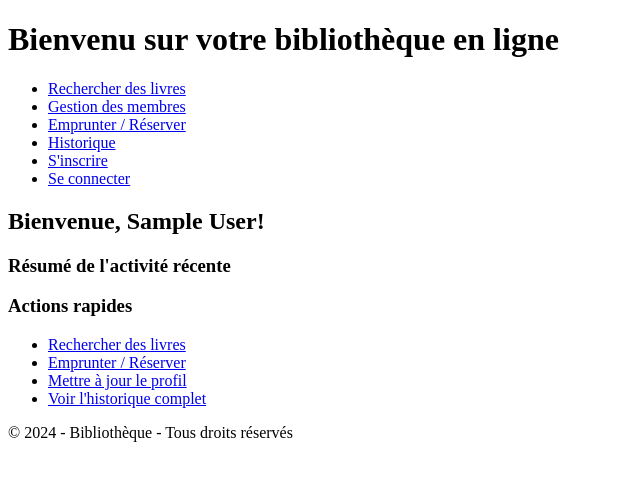
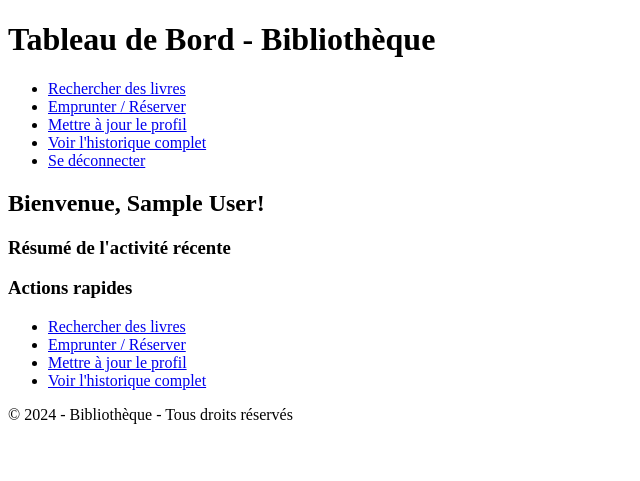
Before and after one commit to El-Nehmo/Managing-Web-Application-Library, a PHP site: page /dashboard.php in a window 1280 px wide. Shown: the top 481 px of the page, without its empty margins (0-640 px from the left). Run offline with PHP 8.4, Linux system fonts and the light colour scheme; the visitor is signed in with stand-in values (Sample User, id 1); data that the repository does not hold is empty.

Commit message:
Update dashboard.php
removed the include header.php and $title to put back the doctype section and the header

```diff
--- a/php/dashboard.php
+++ b/php/dashboard.php
@@ -22,8 +22,6 @@ $stmt_history->execute([$user_id]);
 $recent_history = $stmt_history->fetchAll(PDO::FETCH_ASSOC);
 ?>
 
-
-<!--
 <!DOCTYPE html>
 <html lang="fr">
 <head>
@@ -33,10 +31,18 @@ $recent_history = $stmt_history->fetchAll(PDO::FETCH_ASSOC);
     <link rel="stylesheet" href="style.css">
 </head>
 <body>
--->
-    <?php
-    $title = 'Tableau de Bord - Bibliothèque';
-    include 'header.php'; ?>
+    <header>
+        <h1>Tableau de Bord - Bibliothèque</h1>
+        <nav>
+            <ul>
+                <li><a href="search.php">Rechercher des livres</a></li>
+                <li><a href="borrow_reserve.php">Emprunter / Réserver</a></li>
+                <li><a href="profile.php">Mettre à jour le profil</a></li>
+                <li><a href="history.php">Voir l'historique complet</a></li>
+                <li><a href="logout.php">Se déconnecter</a></li>
+            </ul>
+        </nav>
+    </header>
     <main>
         <h2>Bienvenue, <?php echo htmlspecialchars($user['prenom']); ?>!</h2>
         <section>
@@ -60,5 +66,5 @@ $recent_history = $stmt_history->fetchAll(PDO::FETCH_ASSOC);
         </section>
     </main>
     <?php include 'footer.php'; ?>
-<!--</body>
-</html>-->
+</body>
+</html>
```
